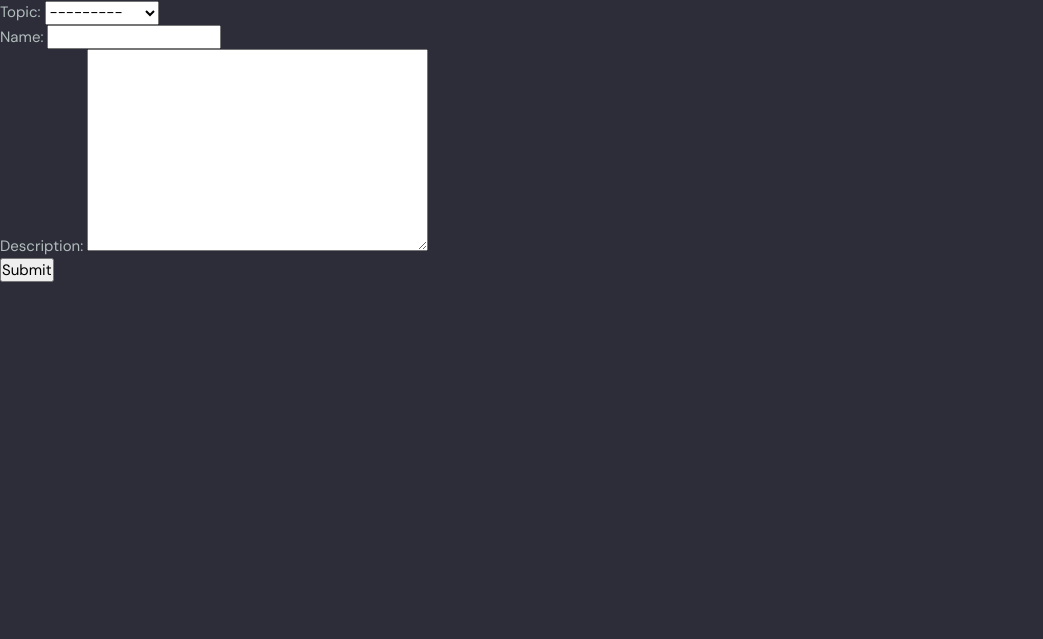
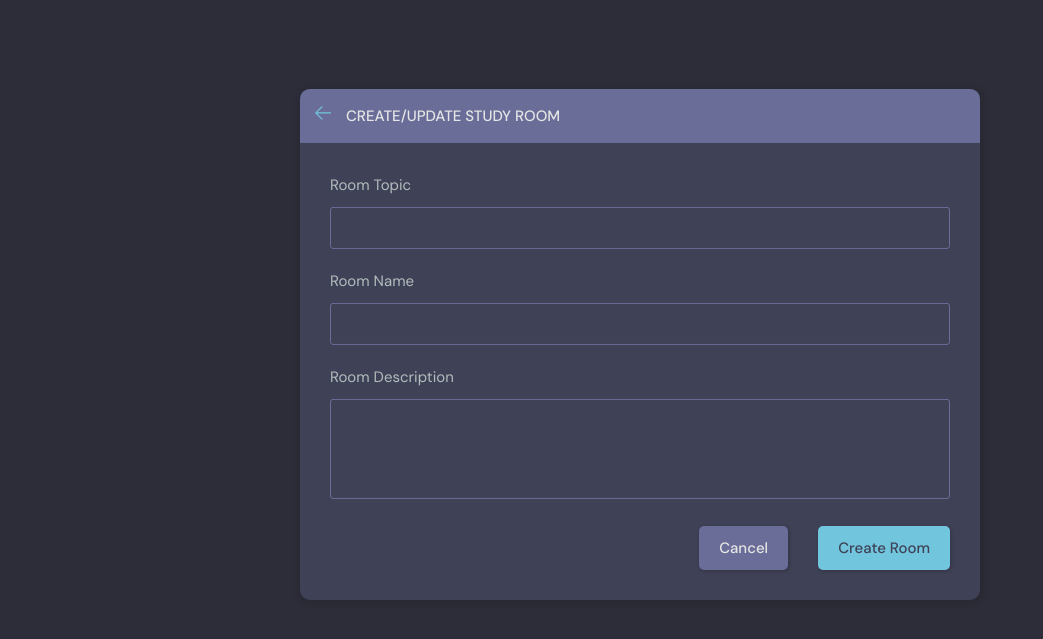
Before and after one commit to dlt-v/StudyBud, a Django app: page /create-room/ in a window 1280 px wide. Shown: the part 76-715 px from the top of the page, without its empty margins (0-1043 px from the left). Run offline with Django 4.2, Linux system fonts and the light colour scheme; a user stored in the database is signed in; tables that the repository leaves empty hold one stand-in row (values such as "Sample post").

Commit message:
add styles to room form

```diff
--- a/base/templates/base/home.html
+++ b/base/templates/base/home.html
@@ -40,7 +40,7 @@
                     <h2>Study Room</h2>
                     <p>{{room_count}} Rooms available</p>
                 </div>
-                <a class="btn btn--main" href="create-room.html">
+                <a class="btn btn--main" href="{% url 'create-room' %}">
                     <svg
                         version="1.1"
                         xmlns="http://www.w3.org/2000/svg"
--- a/base/templates/base/room_form.html
+++ b/base/templates/base/room_form.html
@@ -1,9 +1,92 @@
 {% extends 'main.html' %} {% block content %}
+<main class="create-room layout">
+    <div class="container">
+        <div class="layout__box">
+            <div class="layout__boxHeader">
+                <div class="layout__boxTitle">
+                    <a href="{% url 'home' %}">
+                        <svg
+                            version="1.1"
+                            xmlns="http://www.w3.org/2000/svg"
+                            width="32"
+                            height="32"
+                            viewBox="0 0 32 32"
+                        >
+                            <title>arrow-left</title>
+                            <path
+                                d="M13.723 2.286l-13.723 13.714 13.719 13.714 1.616-1.611-10.96-10.96h27.625v-2.286h-27.625l10.965-10.965-1.616-1.607z"
+                            ></path>
+                        </svg>
+                    </a>
+                    <h3>Create/Update Study Room</h3>
+                </div>
+            </div>
+            <div class="layout__body">
+                <form class="form" action="" method="POST">
+                    {% csrf_token %}
+                    <div class="form__group">
+                        <label for="room_topic">Room Topic</label>
+                        <input
+                            type="text"
+                            name="topic"
+                            required
+                            list="topic-list"
+                        />
+                        <datalist id="topic-list">
+                            <select id="room_topic">
+                                {% for topic in topics %}
+                                <option value="{{topic.name}}">
+                                    {{topic.name}}
+                                </option>
+                                {% endfor %}
+                            </select>
+                        </datalist>
+                    </div>
 
-<div>
-    <form action="" method="post">
-        {% csrf_token %} {{form.as_p}}
-        <input type="submit" value="Submit" />
-    </form>
-</div>
+                    <div class="form__group">
+                        <label for="room_name">Room Name</label>
+                        {{form.name}}
+                    </div>
+
+                    <div class="form__group">
+                        <label for="room_description">Room Description</label>
+                        {{form.description}}
+                    </div>
+
+                    <!-- <input
+
+                            id="room_name"
+                            name="room_name"
+                            type="text"
+                            placeholder="E.g. Mastering Python + Django"
+                        /> -->
+                    <!-- <div class="form__group">
+                        <label for="room_topic">Topic</label>
+                        <input
+                            required
+                            type="text"
+                            name="topic"
+                            id="room_topic"
+                            list="topic-list"
+                        />
+                        <datalist id="topic-list">
+                            <select id="room_topic">
+                                <option value="">Select your topic</option>
+                                <option value="Python">Python</option>
+                                <option value="Django">Django</option>
+                            </select>
+                        </datalist>
+                    </div> -->
+
+                    <div class="form__action">
+                        <a class="btn btn--dark" href="index.html">Cancel</a>
+                        <button class="btn btn--main" type="submit">
+                            Create Room
+                        </button>
+                    </div>
+                </form>
+            </div>
+        </div>
+    </div>
+</main>
 {% endblock content %}
--- a/base/views.py
+++ b/base/views.py
@@ -126,7 +126,7 @@ def room(request: HttpRequest, pk):
 @login_required(login_url='login')
 def create_room(request: HttpRequest):
     form = RoomForm()
-
+    topics = Topic.objects.all()
     if request.method == 'POST':
         form = RoomForm(request.POST)
         if form.is_valid():
@@ -135,7 +135,10 @@ def create_room(request: HttpRequest):
             room.save()
             return redirect('home')
 
-    context = {'form': form}
+    context = {
+        'form': form,
+        'topics': topics
+    }
     return render(request, 'base/room_form.html', context)
 
 
@@ -143,6 +146,7 @@ def create_room(request: HttpRequest):
 def update_room(request: HttpRequest, pk: str):
     room = Room.objects.get(id=pk)
     form = RoomForm(instance=room)
+    topics = Topic.objects.all()
 
     if request.user != room.host:
         return HttpResponse('You are not the owner of this room.')
@@ -153,7 +157,10 @@ def update_room(request: HttpRequest, pk: str):
             form.save()
             return redirect('home')
 
-    context = {'form': form}
+    context = {
+        'form': form,
+        'topics': topics
+    }
     return render(request, 'base/room_form.html', context)
 
 
```
Also changed, not shown: base/templates/base/room_form_old.html (added, +9 -0 lines).
